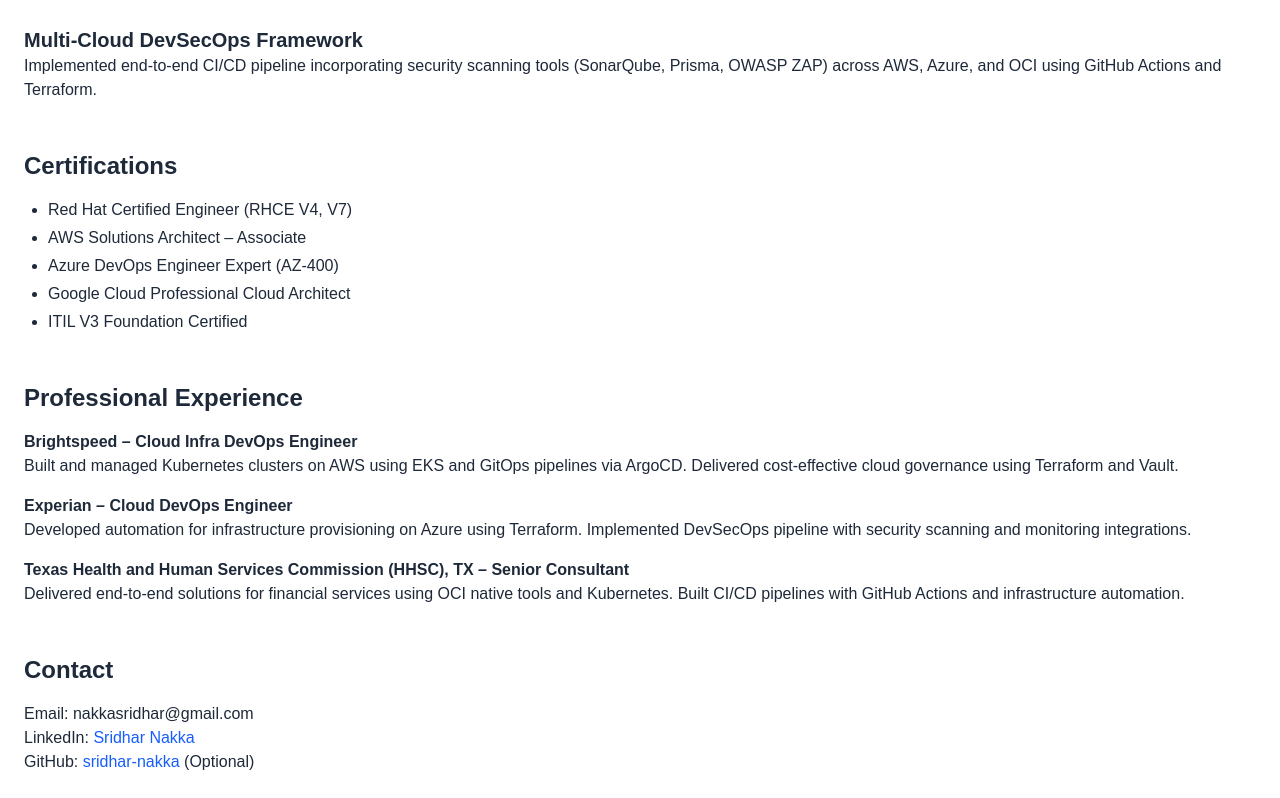
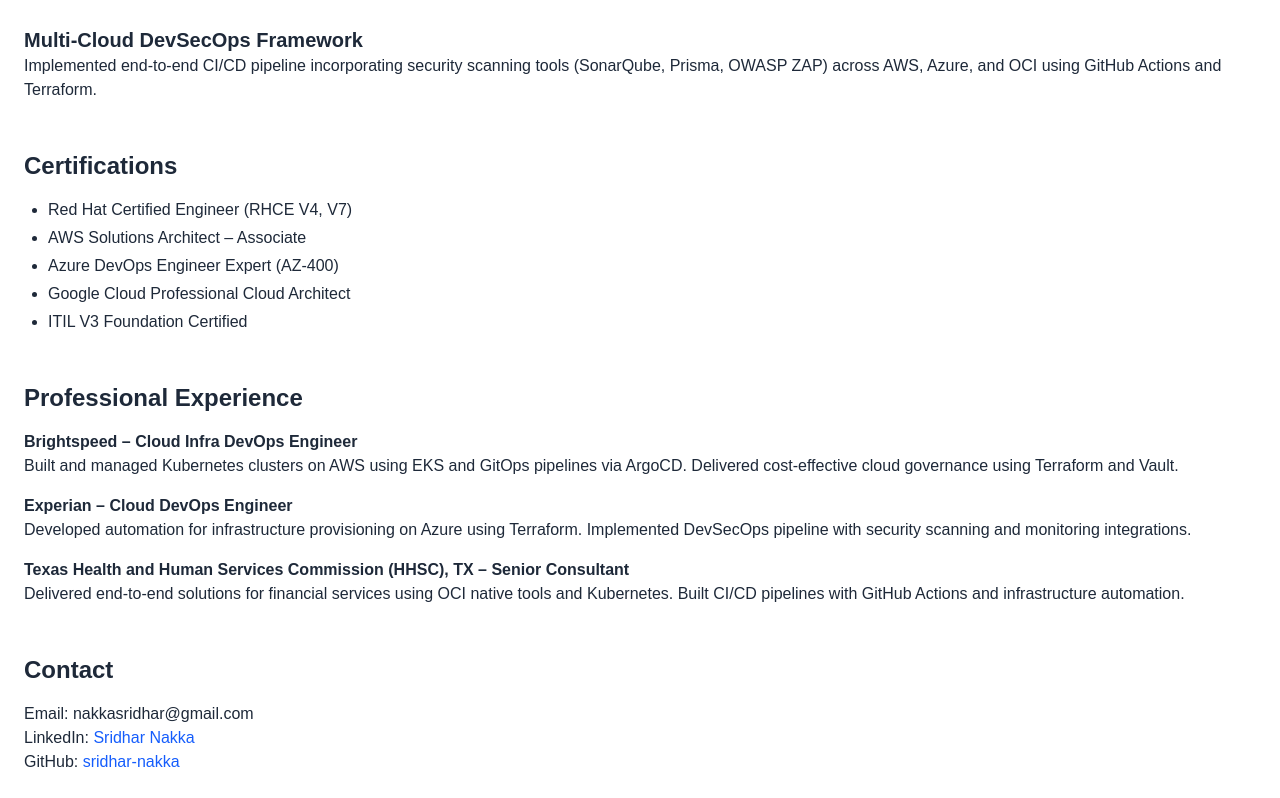
Before and after one commit to nakkasridhar/portfolio, a Next.js app: page / in a window 1280 px wide. Shown: the part 886-1684 px from the top of the page. Built offline with nearby package versions, Linux system fonts and the light colour scheme.

Commit message:
Update page.tsx

```diff
--- a/app/page.tsx
+++ b/app/page.tsx
@@ -96,7 +96,7 @@
         <h2 className="text-2xl font-semibold mb-4">Contact</h2>
         <p>Email: nakkasridhar@gmail.com</p>
         <p>LinkedIn: <a className="text-blue-600" href="https://www.linkedin.com/in/sridhar-nakka-7b678217" target="_blank">Sridhar Nakka</a></p>
-        <p>GitHub: <a className="text-blue-600" href="https://github.com/sridhar-nakka" target="_blank">sridhar-nakka</a> (Optional)</p>
+        <p>GitHub: <a className="text-blue-600" href="https://github.com/sridhar-nakka" target="_blank">sridhar-nakka</a> </p>
       </section>
     </div>
   );
```
